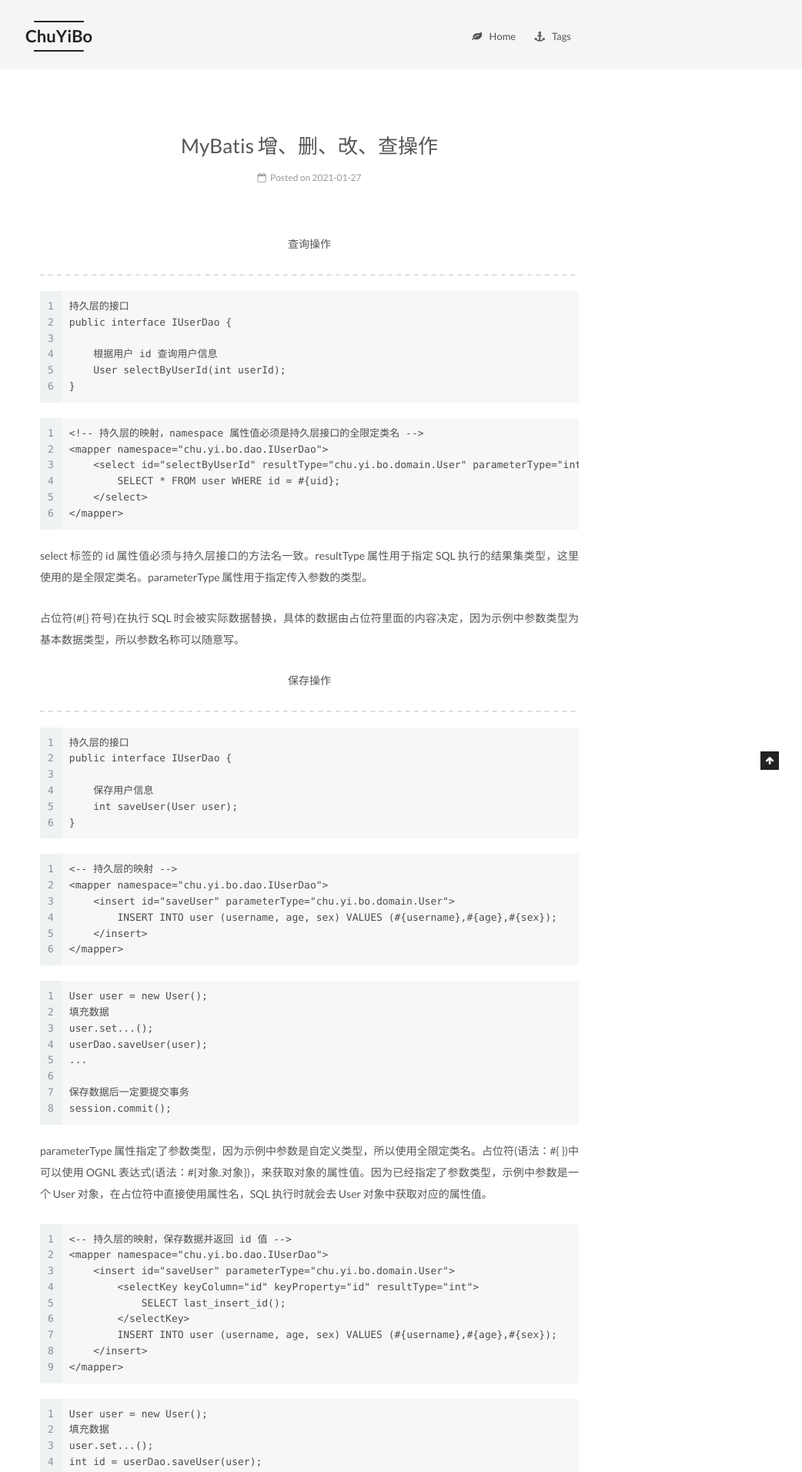
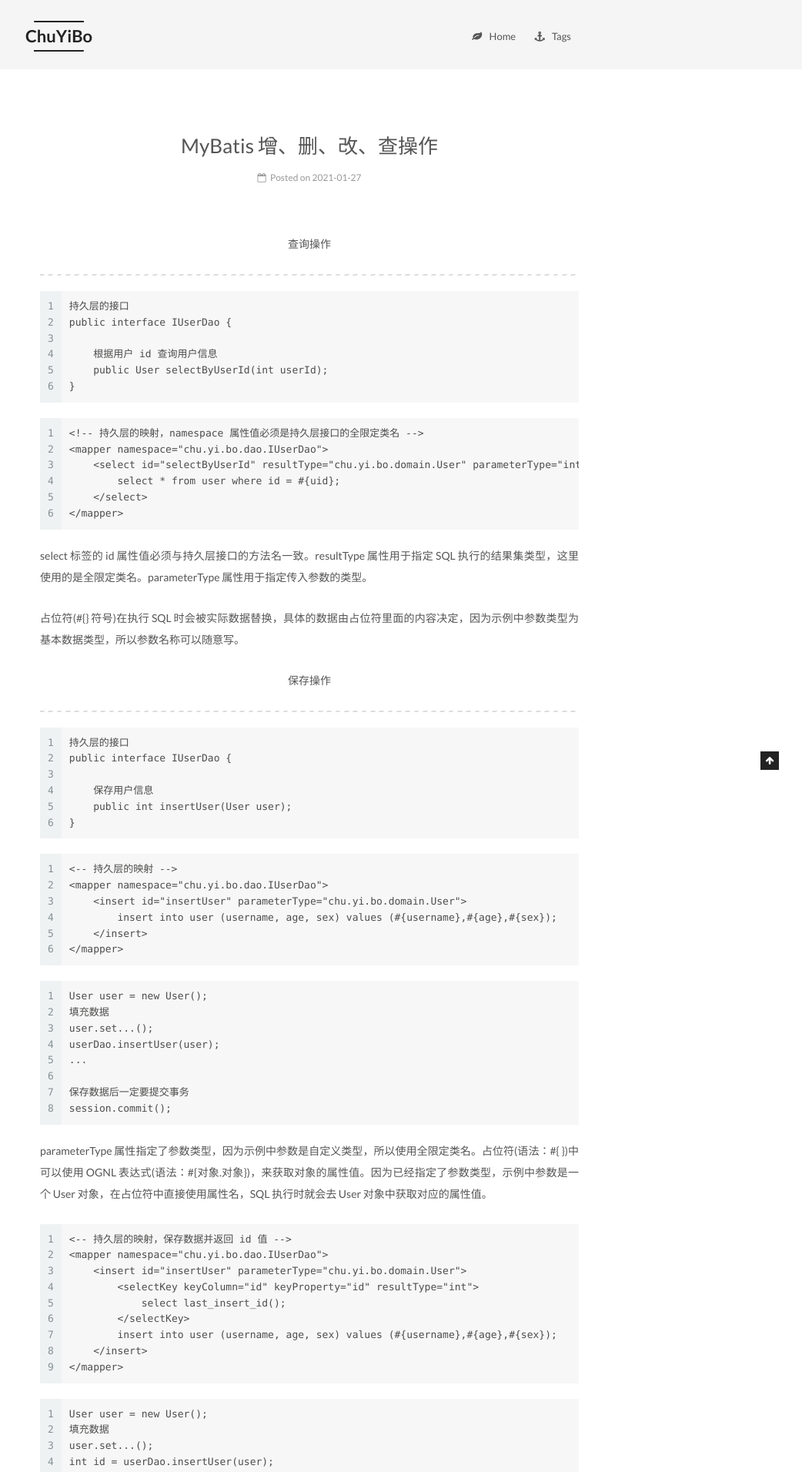
Before and after one commit to chuyibo/chuyibo.github.io, a Jekyll site: the page built from _posts/2021-01-27-MyBatis 学习笔记03.md, in a window 1280 px wide. Shown: the top 1912 px of the page at 77% size, without its empty margins (238-1280 px from the left). Built offline with Jekyll 4.4.1, drawn with Linux system fonts in a browser that asks for light colours; some of the changed text lies outside the part shown.

Commit message:
2021/02/17

````diff
--- a/_posts/2021-01-27-MyBatis 学习笔记03.md
+++ b/_posts/2021-01-27-MyBatis 学习笔记03.md
@@ -8,7 +8,6 @@ tags:
 ---
 
 <p align="center">查询操作</p>
-
 ----
 
 ```
@@ -16,7 +15,7 @@ tags:
 public interface IUserDao {
 
     根据用户 id 查询用户信息
-    User selectByUserId(int userId);
+    public User selectByUserId(int userId);
 }
 ```
 
@@ -24,7 +23,7 @@ public interface IUserDao {
 <!-- 持久层的映射，namespace 属性值必须是持久层接口的全限定类名 -->
 <mapper namespace="chu.yi.bo.dao.IUserDao">
     <select id="selectByUserId" resultType="chu.yi.bo.domain.User" parameterType="int">
-    	SELECT * FROM user WHERE id = #{uid};
+    	select * from user where id = #{uid};
     </select>
 </mapper>
 ```
@@ -34,7 +33,6 @@ select 标签的 id 属性值必须与持久层接口的方法名一致。result
 占位符(#{} 符号)在执行 SQL 时会被实际数据替换，具体的数据由占位符里面的内容决定，因为示例中参数类型为基本数据类型，所以参数名称可以随意写。
 
 <p align="center">保存操作</p>
-
 ----
 
 ```
@@ -42,15 +40,15 @@ select 标签的 id 属性值必须与持久层接口的方法名一致。result
 public interface IUserDao {
 
     保存用户信息
-    int saveUser(User user);
+    public int insertUser(User user);
 }
 ```
 
 ```
 <-- 持久层的映射 -->
 <mapper namespace="chu.yi.bo.dao.IUserDao">
-    <insert id="saveUser" parameterType="chu.yi.bo.domain.User">
-    	INSERT INTO user (username, age, sex) VALUES (#{username},#{age},#{sex});
+    <insert id="insertUser" parameterType="chu.yi.bo.domain.User">
+    	insert into user (username, age, sex) values (#{username},#{age},#{sex});
     </insert>
 </mapper>
 ```
@@ -59,7 +57,7 @@ public interface IUserDao {
 User user = new User();
 填充数据
 user.set...();
-userDao.saveUser(user);
+userDao.insertUser(user);
 ...
 
 保存数据后一定要提交事务
@@ -71,11 +69,11 @@ parameterType 属性指定了参数类型，因为示例中参数是自定义类
 ```
 <-- 持久层的映射，保存数据并返回 id 值 -->
 <mapper namespace="chu.yi.bo.dao.IUserDao">
-    <insert id="saveUser" parameterType="chu.yi.bo.domain.User">
+    <insert id="insertUser" parameterType="chu.yi.bo.domain.User">
         <selectKey keyColumn="id" keyProperty="id" resultType="int">
-            SELECT last_insert_id();
+            select last_insert_id();
         </selectKey>
-    	INSERT INTO user (username, age, sex) VALUES (#{username},#{age},#{sex});
+    	insert into user (username, age, sex) values (#{username},#{age},#{sex});
     </insert>
 </mapper>
 ```
@@ -84,7 +82,7 @@ parameterType 属性指定了参数类型，因为示例中参数是自定义类
 User user = new User();
 填充数据
 user.set...();
-int id = userDao.saveUser(user);
+int id = userDao.insertUser(user);
 ...
 
 保存数据后一定要提交事务
@@ -92,7 +90,6 @@ session.commit();
 ```
 
 <p align="center">更新操作</p>
-
 ----
 
 ```
@@ -100,10 +97,10 @@ session.commit();
 public interface IUserDao {
 
     查询用户信息
-    User selectByUserId(int userId);
+    public User selectByUserId(int userId);
 
     跟新用户信息
-    int updateUser(User user);
+    public int updateUser(User user);
 }
 ```
 
@@ -111,11 +108,11 @@ public interface IUserDao {
 <!-- 持久层的映射 -->
 <mapper namespace="chu.yi.bo.dao.IUserDao">
     <select id="selectByUserId" resultType="chu.yi.bo.domain.User" parameterType="int">
-    	SELECT * FROM user WHERE id = #{uid};
+    	select * from user where id = #{uid};
     </select>
 
     <update id="updateUser" parameterType="chu.yi.bo.domain.User">
-    	UPDATE user SET username=#{username}, age=#{age}, sex=#{sex} WHERE id=#{uid};
+    	update user set username=#{username}, age=#{age}, sex=#{sex} where id=#{uid};
     </update>
 </mapper>
 ```
@@ -134,7 +131,6 @@ session.commit();
 ```
 
 <p align="center">删除操作</p>
-
 ----
 
 ```
@@ -142,7 +138,7 @@ session.commit();
 public interface IUserDao {
 
     根据用户 id 删除用户信息
-    int deleteByUserId(Integer userId);
+    public int deleteByUserId(Integer userId);
 }
 ```
 
@@ -150,7 +146,7 @@ public interface IUserDao {
 <!-- 持久层的映射 -->
 <mapper namespace="chu.yi.bo.dao.IUserDao">
     <delete id="deleteByUserId" parameterType="int">
-    	DELETE FROM user WHERE id = #{uid};
+    	delete from user where id = #{uid};
     </delete>
 </mapper>
 ```
@@ -162,7 +158,6 @@ userDao.deleteByUserId(id);
 
 
 <p align="center">模糊查询操作</p>
-
 ----
 
 ```
@@ -170,7 +165,7 @@ userDao.deleteByUserId(id);
 public interface IUserDao {
 
     根据用户名模糊查询用户信息
-    List<User> selectByUsername(String username);
+    public List<User> selectByUsername(String username);
 }
 ```
 
````
